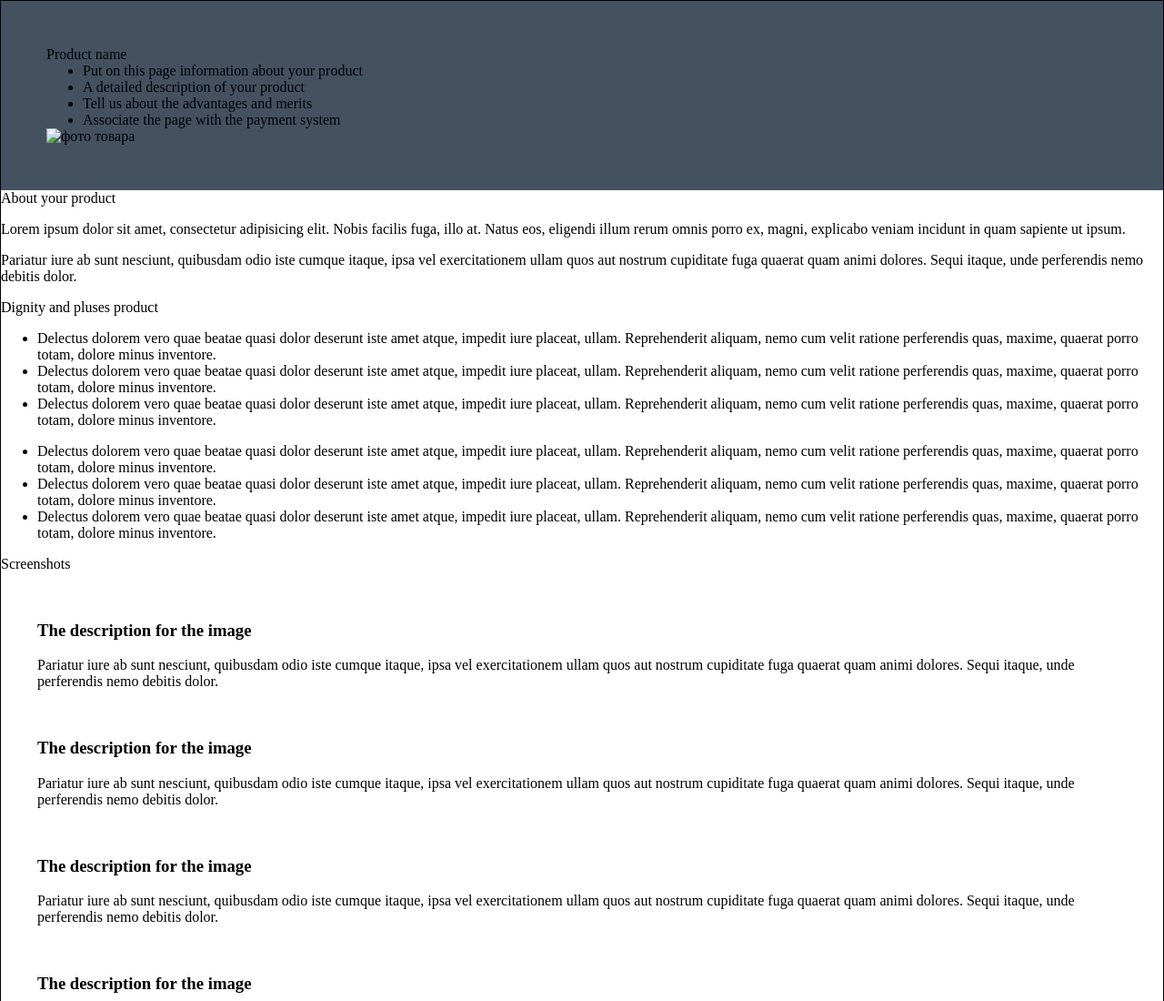
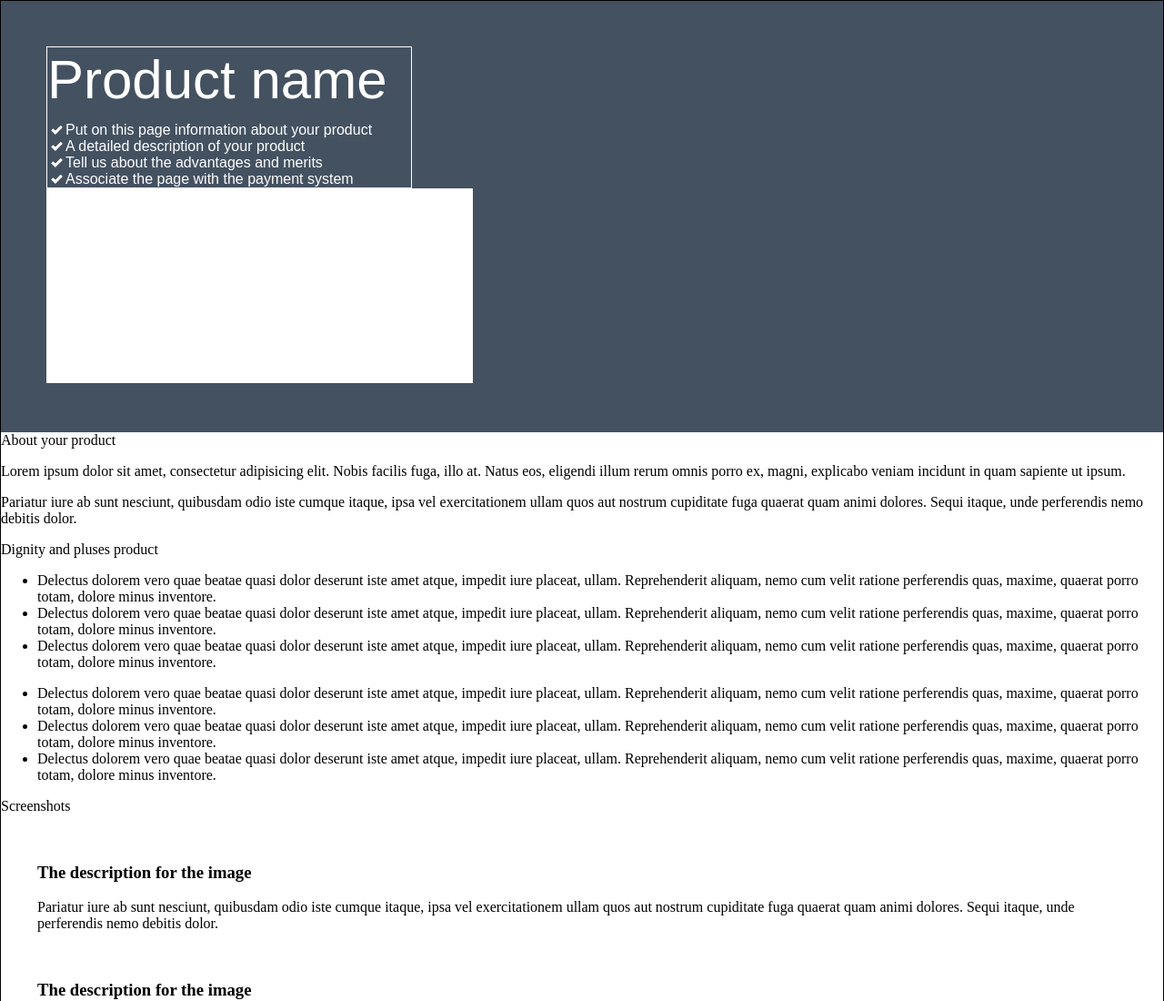
Before and after one commit to Lifter-8361/OnlineLectures, a plain HTML site: page index.html in a window 1280 px wide. Shown: the top 1100 px of the page at 91% size. Drawn offline with Linux system fonts and the light colour scheme.

Commit message:
first block customization

```diff
--- a/index.html
+++ b/index.html
@@ -17,7 +17,7 @@
                <li class="main-header-list-item">Associate the page with the payment system</li>
            </ul>
        </div>
-       <img class="main-header-img" src="#" alt="фото товара" width = "" >
+       <img class="main-header-img" src="image/head_picture.png" alt="фото товара"/>
     </header>
 
    <main> <!--- Content -->
--- a/style.css
+++ b/style.css
@@ -21,19 +21,65 @@ body
 {
     width: 100%;
     background-color:#445161;
+    color: white;
+    font-family: Arial;
+}
+
+.main-header:after
+{
+    content: "";
+    display: block;
+    width: 100%;
+    clear: both;
 }
 
 .main-header-wrp
 {
-
+    border: 1px solid #fff;
+    width: 400px; <!-- ??? -->
+    float: left;
 }
 
 .main-header-title
 {
-    margin: 0 0 20px 0;
+    display: block;
+    margin: 0 0 10px 0;
+    font-size: 60px;
+    line-height: 1.2;
+    font-weight: 400;
 }
 
 .main-header-list
 {
     margin: 0;
+    list-style-type: none;
+    padding: 0 0 0 20px;
 }
+
+.main-header-list-item
+{
+    position: relative;
+}
+
+.main-header-list-item:before
+{
+    content: "";
+    display: block;
+    width: 13px;
+    height: 10px;
+    position: absolute;
+    top: 4px;
+    left: -16px;
+    background-image: url(image/header_check.png);
+    -webkit-background-size: cover;
+    background-size: cover;
+}
+
+.main-header-image
+{
+    display: block;
+    width: 469px;
+    min-height: 214px;
+    background-color: #fff;
+    float: right;
+}
```
Also changed, not shown: image/head_picture.png (added), image/header_check.png (added).
